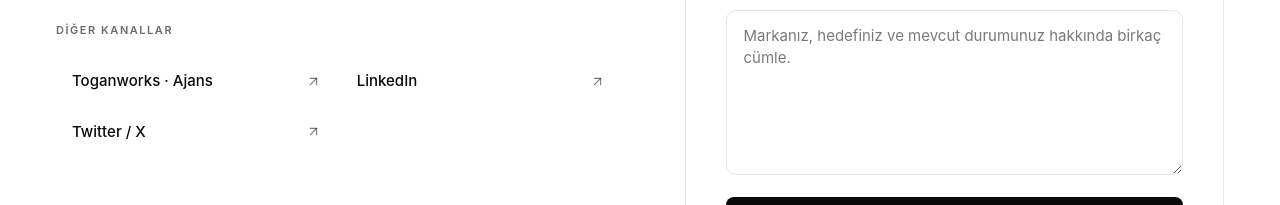
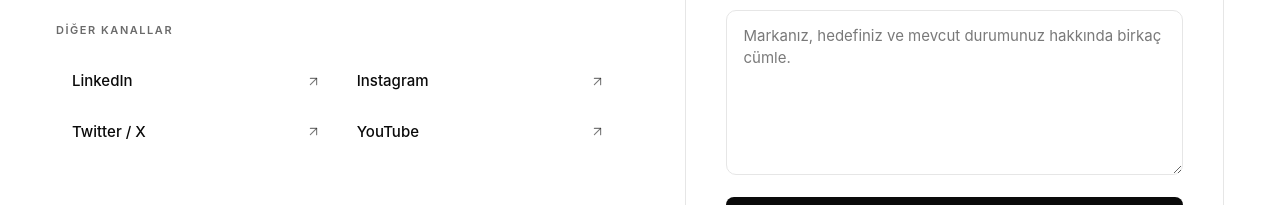
Before and after one commit to ffurkanbudak/afbrandworkscom, a Next.js app: page /contact in a window 1280 px wide. Shown: the part 459-664 px from the top of the page. Built offline with nearby package versions, Linux system fonts and the light colour scheme; no server answers; the database is empty.

Commit message:
İletişim: Toganworks linki kaldırıldı, Instagram + YouTube eklendi

```diff
--- a/src/app/contact/page.tsx
+++ b/src/app/contact/page.tsx
@@ -5,9 +5,10 @@ import Link from 'next/link';
 import { ArrowUpRight, ArrowRight } from 'lucide-react';
 
 const LINKS: [string, string][] = [
-  ['Toganworks · Ajans', 'https://toganworks.com'],
   ['LinkedIn', 'https://www.linkedin.com/in/ahmetfurkanbudak/'],
+  ['Instagram', 'https://www.instagram.com/afbrandworks'],
   ['Twitter / X', 'https://x.com/afurkanbudakcom'],
+  ['YouTube', 'https://www.youtube.com/@ahmetfurkanbudak'],
 ];
 
 export default function ContactPage() {
```
